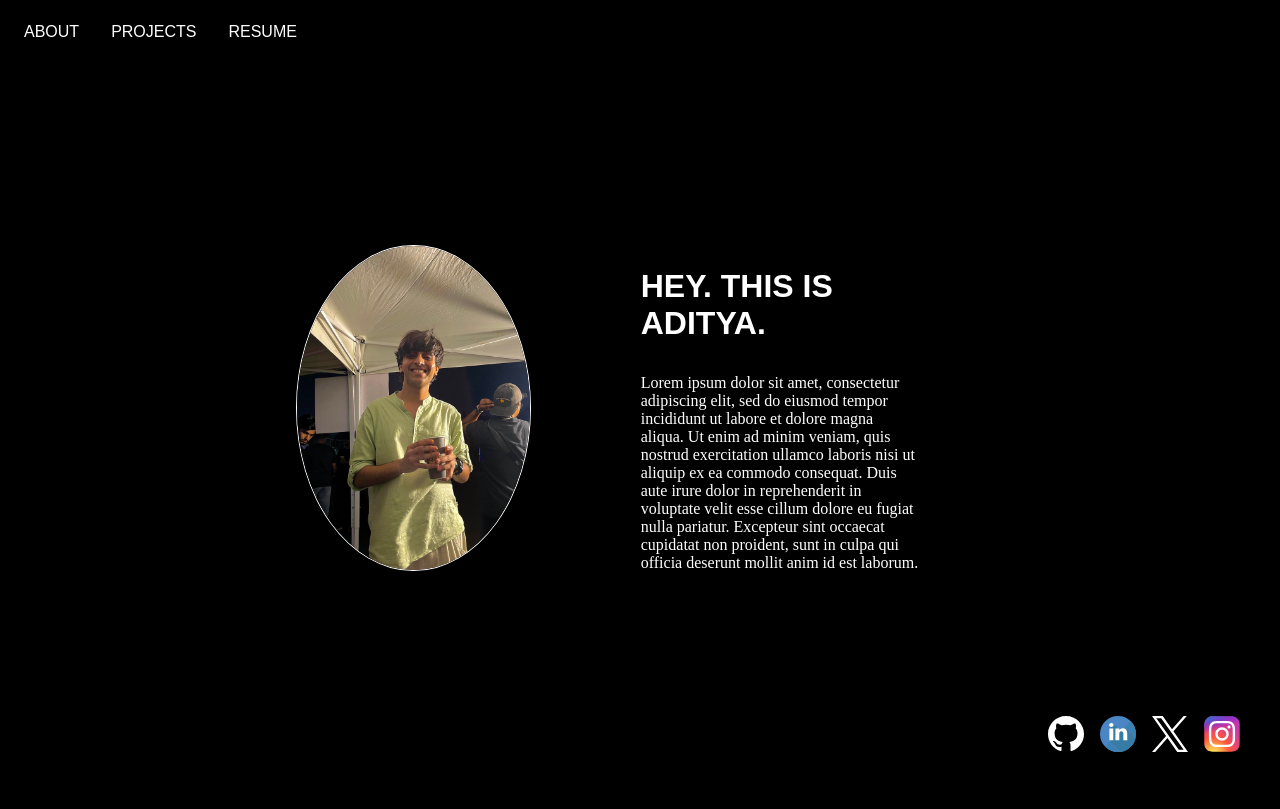
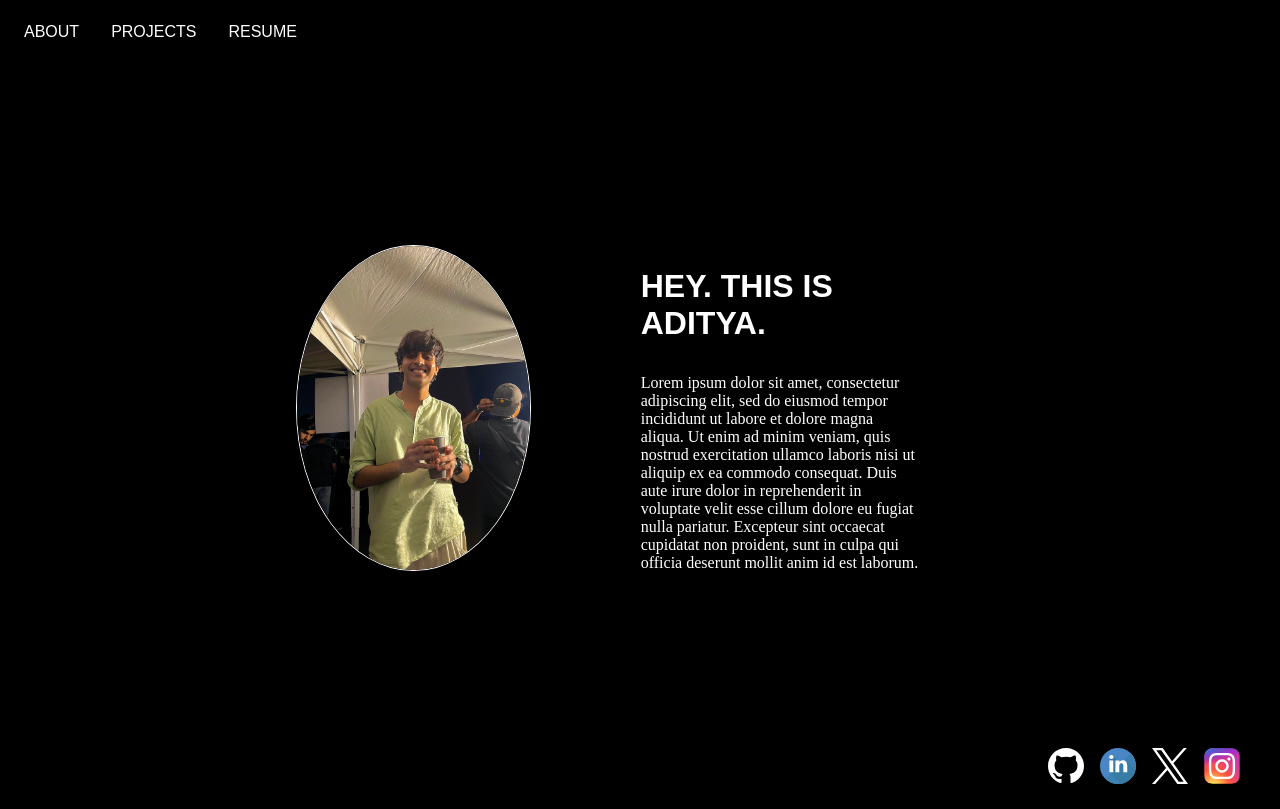
Before and after one commit to fauxriarty/portfolio, a Next.js app: page / in a window 1280 px wide. Built offline with nearby package versions, Linux system fonts and the light colour scheme.

Commit message:
minor fix. fuck safari also

```diff
--- a/src/main.scss
+++ b/src/main.scss
@@ -134,10 +134,9 @@ footer {
   justify-content: flex-end;
   margin-top: $header-and-footer-margin;
   margin-right: 2rem;
-  margin-bottom: 2rem;
   padding: $header-and-footer-padding;
   height: $header-and-footer-height;
-  width: auto;
+  width: 100%;
   z-index: 1000;
 
   ul {
```
